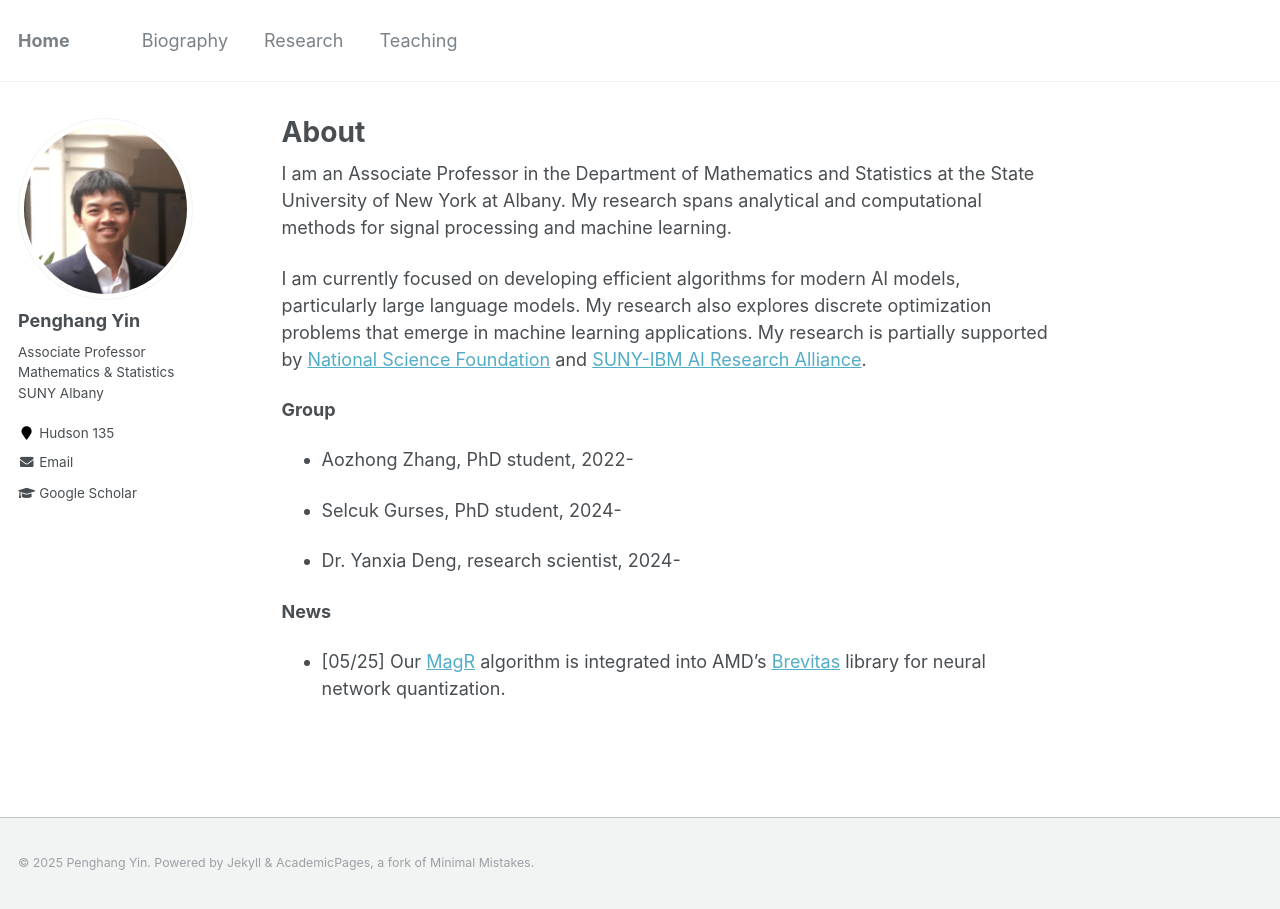
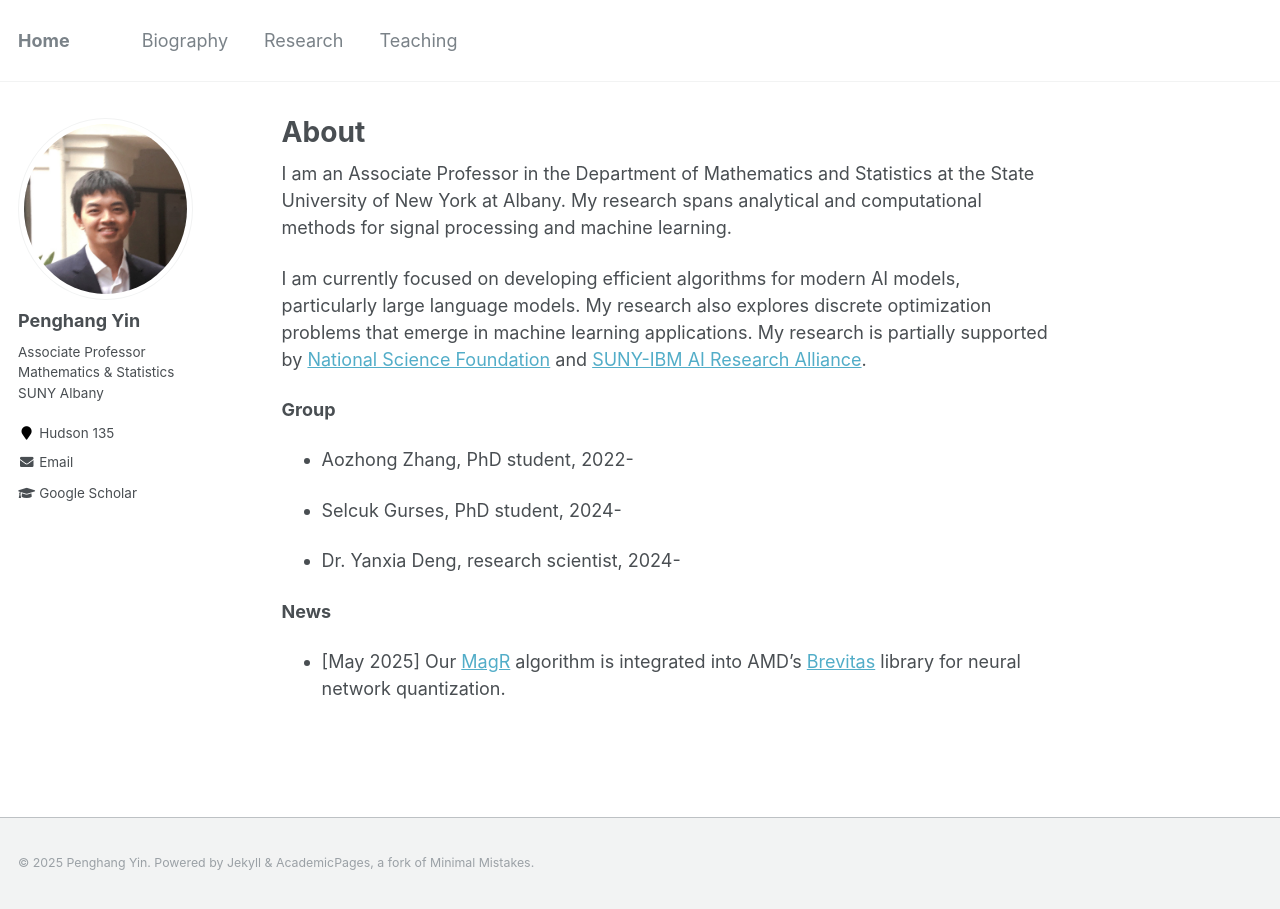
Before and after one commit to yin-penghang/yin-penghang.github.io, a Jekyll site: the page built from _pages/about.md, in a window 1280 px wide. Built offline with Jekyll 4.4.1, drawn with Linux system fonts in a browser that asks for light colours.

Commit message:
Update about.md

```diff
--- a/_pages/about.md
+++ b/_pages/about.md
@@ -21,4 +21,4 @@
 
 **News**
 
-- [05/25] Our [MagR](https://proceedings.neurips.cc/paper_files/paper/2024/file/9a987c98a7f36cc83f9065df3ca4f9e0-Paper-Conference.pdf) algorithm is integrated into AMD's [Brevitas](https://github.com/Xilinx/brevitas) library for neural network quantization.
+- [May 2025] Our [MagR](https://proceedings.neurips.cc/paper_files/paper/2024/file/9a987c98a7f36cc83f9065df3ca4f9e0-Paper-Conference.pdf) algorithm is integrated into AMD's [Brevitas](https://github.com/Xilinx/brevitas) library for neural network quantization.
```
